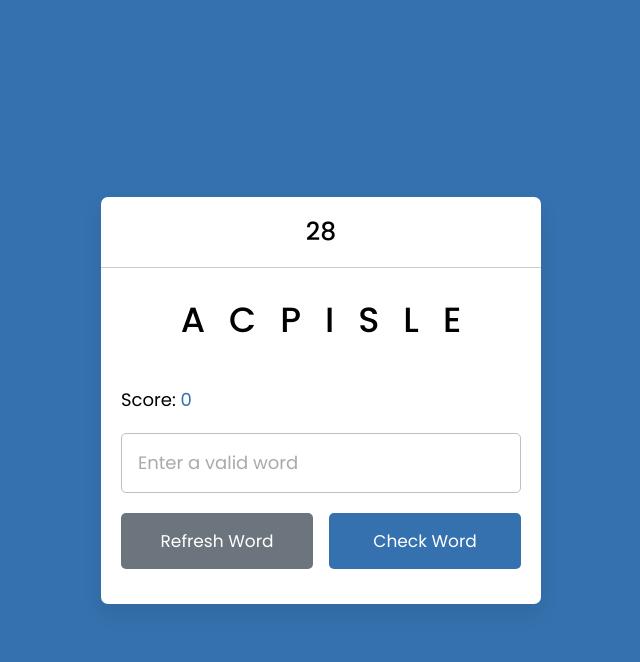
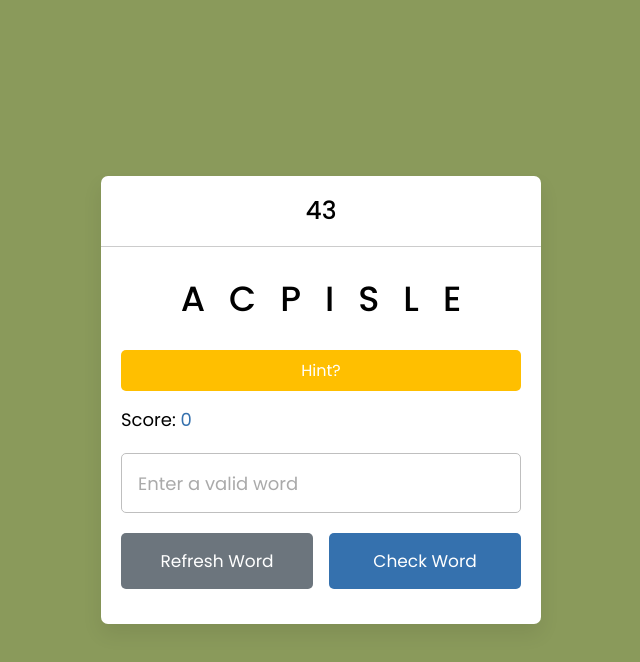
Before and after one commit to elipappas/js-project, a website: page index.html in a window 1280 px wide. Both pictures are taken after a click on the element "Start the Game". Shown: the whole page, without its empty margins (319-959 px from the left). Drawn offline with Linux system fonts and the light colour scheme; no server answers.

Commit message:
changed background color and added hints

```diff
--- a/index.html
+++ b/index.html
@@ -19,7 +19,7 @@
         <div class="content">
             <p class="word"></p>
             <div class="details">
-              <!-- <button class = "hint" id="hint">Hint?<span id="hintSpan" style="display:none"></span></button> -->
+              <button class = "hint" id="hint">Hint?<span id="hintSpan" style="display:none"></span></button>
               <!-- <p class="hint">Hint: <span></span></p> -->
               <div class="score-area"><span>Score: </span><span class="score">0</span></div>
             </div>
--- a/js/script.js
+++ b/js/script.js
@@ -1,10 +1,10 @@
 const wordText = document.querySelector(".word"),
-// hintText = document.querySelector(".hint span"),
+hintText = document.querySelector(".hint span"),
 timeText = document.querySelector(".container h2"),
 inputField = document.querySelector("input"),
 refreshBtn = document.querySelector(".refresh-word"),
 checkBtn = document.querySelector(".check-word"),
-// changeTextBtn = document.querySelector(".hint");
+changeTextBtn = document.querySelector(".hint");
 contentBox = document.querySelector(".container .content");
 startArea = document.querySelector(".startArea");
 scoreArea = document.querySelector(".score");
@@ -23,6 +23,30 @@ let correctWord, timer;
 let score = 0;
 let displayed = 0;
 
+function getDef(WORD) {
+    fetch(`https://api.dictionaryapi.dev/api/v2/entries/en/${WORD}`)
+        .then(response => {
+            if (!response.ok) {
+                throw new Error('Network response was not ok');
+            }
+            return response.json();
+        })
+        .then(data => {
+            // Check if the API response contains a definition
+            if (Array.isArray(data) && data.length > 0 && data[0].meanings) {
+                const definition = data[0].meanings[0].definitions[0].definition;
+                hintText.innerText = definition;
+            } else {
+                // Handle the case when no definition is found
+                hintText.innerText = "Definition not found";
+            }
+        })
+        .catch(error => {
+            // Handle any errors that occur during the API call
+            console.error("Error fetching definition:", error);
+            hintText.innerText = "Failed to fetch definition";
+        });
+}
 
 
 const initTimer = maxTime => {
@@ -42,7 +66,7 @@ const initTimer = maxTime => {
 const start = () => {
     contentBox.style.display = "block";
     startArea.style.display = "none";
-initGame();
+    initGame();
 }
 
 
@@ -72,7 +96,7 @@ const winGame = () => {
 }
 
 const initGame = () => {
-    initTimer(30);
+    initTimer(45);
     let randomObj = words[Math.floor(Math.random() * words.length)];
     let wordArray = randomObj.word.split("");
     for (let i = wordArray.length - 1; i > 0; i--) {
@@ -81,21 +105,21 @@ const initGame = () => {
     }
 
     wordText.innerText = wordArray.join("");
-    // Text.innerText = randomObj.hint;
-    correctWord = randomObj.word.toLowerCase();;
+    correctWord = randomObj.word.toLowerCase();
     inputField.value = "";
     inputField.setAttribute("maxlength", correctWord.length);
     scoreArea.innerHTML = score;
 
-    if(score > 9)
-    {
+    // Call getDef with the current word
+    getDef(correctWord);
+
+    if (score > 9) {
         winGame();
     }
 
 }
 
-
-/* changeTextBtn.addEventListener("click", function(){
+changeTextBtn.addEventListener("click", function(){
     hintButton();
 })
 
@@ -110,7 +134,7 @@ const hintButton = () => {
         T.style.display="none";
         displayed = 0;
     }
-} */
+}
 
 const checkWord = () => {
     let userWord = inputField.value.toLowerCase();
@@ -138,7 +162,7 @@ const checkWord = () => {
     modalContent.classList.add("modal-correct");
     modalText.innerHTML = `<br>Congrats! <b>${correctWord.toUpperCase()}</b> is the correct word`;
     score++;
-    //hintButton()
+    hintButton();
     }
 
     initGame();
@@ -149,9 +173,6 @@ const checkWord = () => {
 function closeModal() {
     modal.style.display = 'none';
 }
-
-
-
 
 refreshBtn.addEventListener("click", initGame);
 checkBtn.addEventListener("click", checkWord);
--- a/style.css
+++ b/style.css
@@ -11,7 +11,7 @@ body{
     align-items: center;
     justify-content: center;
     min-height: 100vh;
-    background: #3571AE;
+    background: #8A9A5B;
 }
 .container{
     width: 440px;
```
